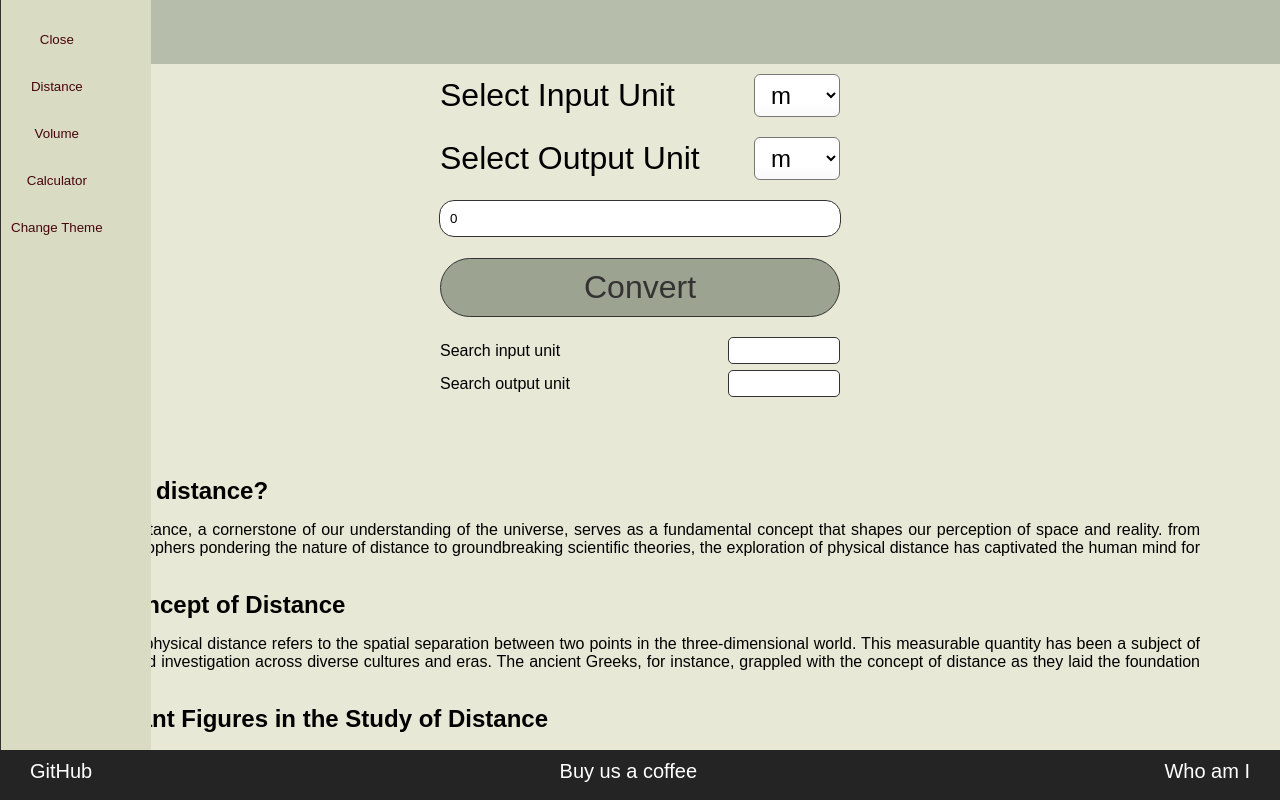
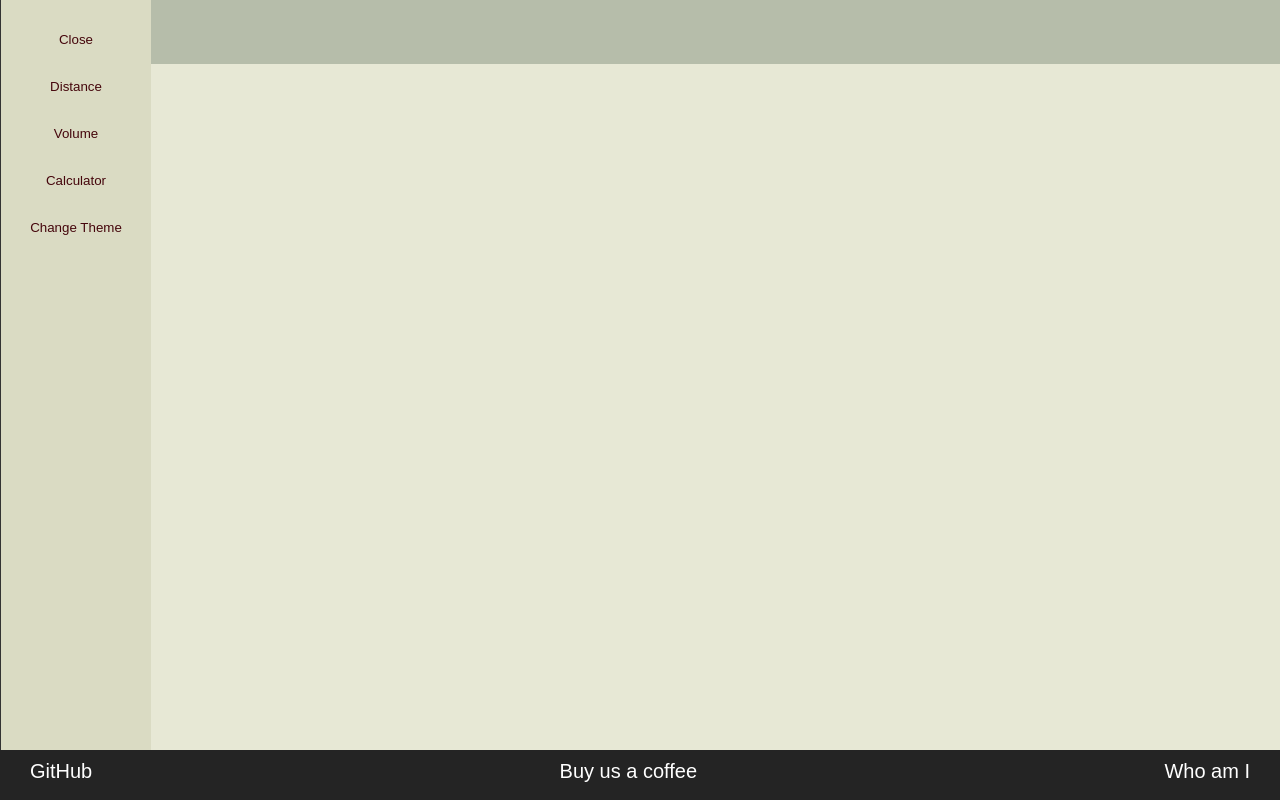
Before and after one commit to HeitorRaimundoPrado/unit-conversor, a React (Vite) app: page / in a window 1280 px wide. Both pictures are taken after a click on the button 45 px from the left and 31 px from the top of the page. Shown: the top 800 px of the page. Built offline with nearby package versions, Linux system fonts and the light colour scheme.

Commit message:
fix: fix style bugs in sidebar component

```diff
--- a/package.json
+++ b/package.json
@@ -11,7 +11,8 @@
   },
   "dependencies": {
     "react": "^18.2.0",
-    "react-dom": "^18.2.0"
+    "react-dom": "^18.2.0",
+    "react-router-dom": "^6.14.2"
   },
   "devDependencies": {
     "@types/react": "^18.2.15",
--- a/src/App.jsx
+++ b/src/App.jsx
@@ -5,6 +5,7 @@ import Footer from "./components/Footer/Footer.jsx"
 import DistancePage from "./pages/DistancePage/DistancePage.jsx"
 import VolumePage from "./pages/VolumePage/VolumePage.jsx"
 import CalculatorPage from "./pages/CalculatorPage/CalculatorPage.jsx"
+import { BrowserRouter, Routes, Route } from 'react-router-dom'
 import './App.css'
 import './ConversionPages.css'
 
@@ -12,14 +13,14 @@ export const CurPageContext = createContext(null);
 export const ThemeContext = createContext(null);
 export const SidebarContext = createContext(null);
 
-export const pages = {
-    'distance': <DistancePage/>,
-    'volume': <VolumePage/>,
-    'calculator': <CalculatorPage/>
-}
+export const pages = [
+  "distance",
+  "volume",
+  "calculator"
+]
+
 
 function App() {
-  const [curPage, setCurPage] = useState('distance');
   const [theme, setTheme] = useState(null);
   const [sidebarVisible, setSidebarVisible] = useState(false);
 
@@ -43,18 +44,22 @@ function App() {
   return (
     <>
       <ThemeContext.Provider value={{theme, setTheme}}>
-        <CurPageContext.Provider value={{curPage, setCurPage}}>
         <SidebarContext.Provider value={{sidebarVisible, setSidebarVisible}}>
           <div className={"app app-" + theme}>
             <Header/>
             <div className="content">
-                {pages[curPage]}
+              <BrowserRouter>
+                <Routes>
+                  <Route path="/distance" element={<DistancePage/>}/>
+                  <Route path="/volume" element={<VolumePage/>}/>
+                  <Route path="/calculator" element={<CalculatorPage/>}/>
+                </Routes>
+              </BrowserRouter>
             </div>
             <Sidebar/>
             <Footer/>
           </div>
         </SidebarContext.Provider>
-        </CurPageContext.Provider>
       </ThemeContext.Provider>
     </>
   )
--- a/src/components/Header/Header.css
+++ b/src/components/Header/Header.css
@@ -12,6 +12,9 @@
   border: none;
 }
 
+.nav-dark {
+  background-color: #191919;
+}
 .nav-dark img {
   filter: invert(100%) sepia(0%) saturate(7453%) hue-rotate(333deg) brightness(94%) contrast(92%);
 }
--- a/src/components/Sidebar/Sidebar.css
+++ b/src/components/Sidebar/Sidebar.css
@@ -16,14 +16,19 @@
 .sidebar-content {
   display: flex;
   flex-direction: column;
+  width: 100%;
+  align-items: center;
 }
 
 .sidebar-content button {
   background: transparent;
   margin-top: 2rem;
-  margin-left: 10px;
   border: none;
   text-transform: capitalize;
+}
+
+.sidebar-content a {
+  text-decoration: none;
 }
 
 .sidebar-content-light button {
@@ -33,3 +38,11 @@
 .sidebar-content-dark button {
   color: #eee;
 }
+
+.sidebar-content-light a {
+  color: #45060c;
+}
+
+.sidebar-content-dark a {
+  color: #eee;
+}
--- a/src/components/Sidebar/Sidebar.jsx
+++ b/src/components/Sidebar/Sidebar.jsx
@@ -1,11 +1,11 @@
 import { useContext } from "react";
-import { CurPageContext, SidebarContext, ThemeContext, pages } from "../../App";
+import { SidebarContext, ThemeContext, pages } from "../../App";
+
 import './Sidebar.css'
 
 const Sidebar = () => {
   const {sidebarVisible, setSidebarVisible} = useContext(SidebarContext);
   const {theme, setTheme} = useContext(ThemeContext)
-  const {curPage, setCurPage} = useContext(CurPageContext)
 
   const handleSwitchTheme = () => {
     if (theme === "light") {
@@ -21,8 +21,8 @@ const Sidebar = () => {
     <div className={"sidebar sidebar-" + theme} style={{display: sidebarVisible ? "flex" : "none"}}>
       <div className={"sidebar-content sidebar-content-" + theme}>
         <button onClick={() => setSidebarVisible(false)}>Close</button>
-        {Object.keys(pages).map((page) => {
-          return <button key={page} onClick={() => setCurPage(page)}>{page}</button>
+        {pages.map((page) => {
+          return <button key={page}><a href={"/" + page}>{page}</a></button>
         })}
         <button onClick={handleSwitchTheme}> Change Theme</button>
       </div>
```
Also changed, not shown: 1 other file (tests, documents, lock files or other folders). Lines whose indentation alone changed are shown as unchanged.
